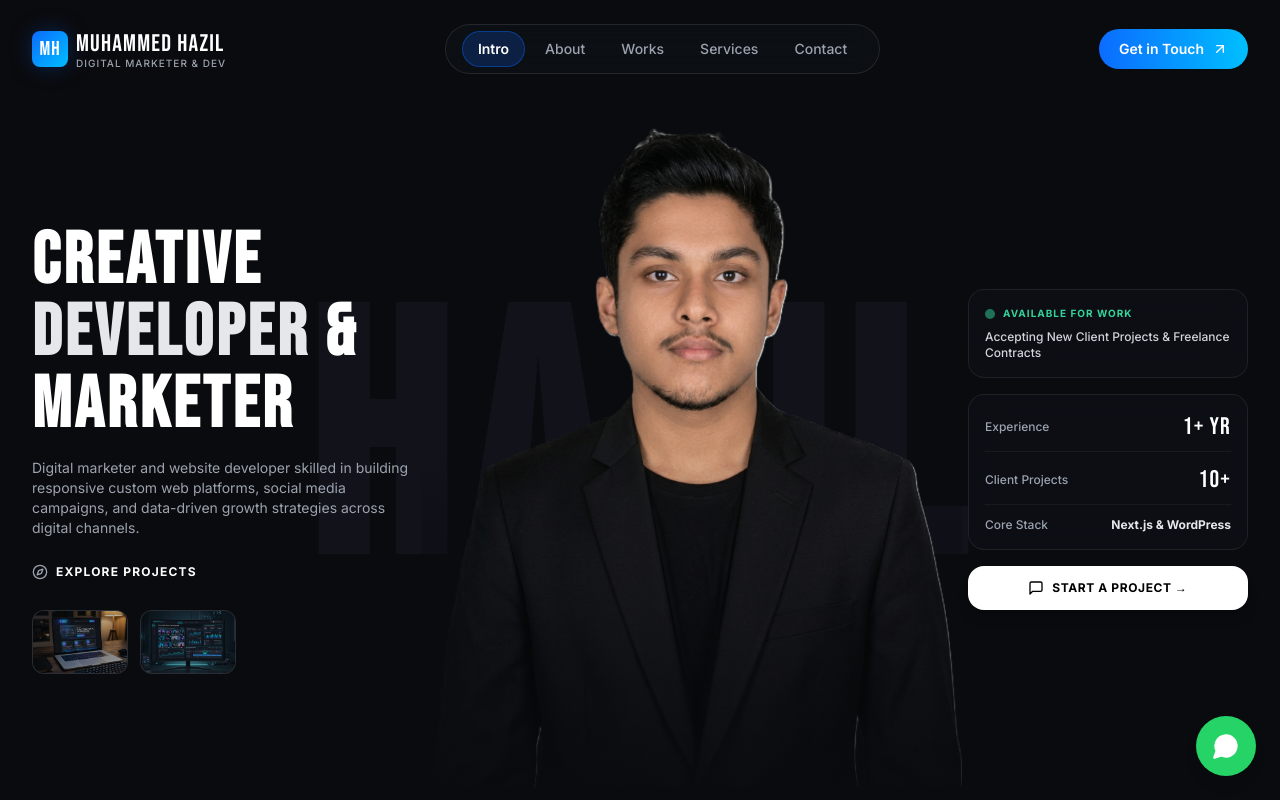
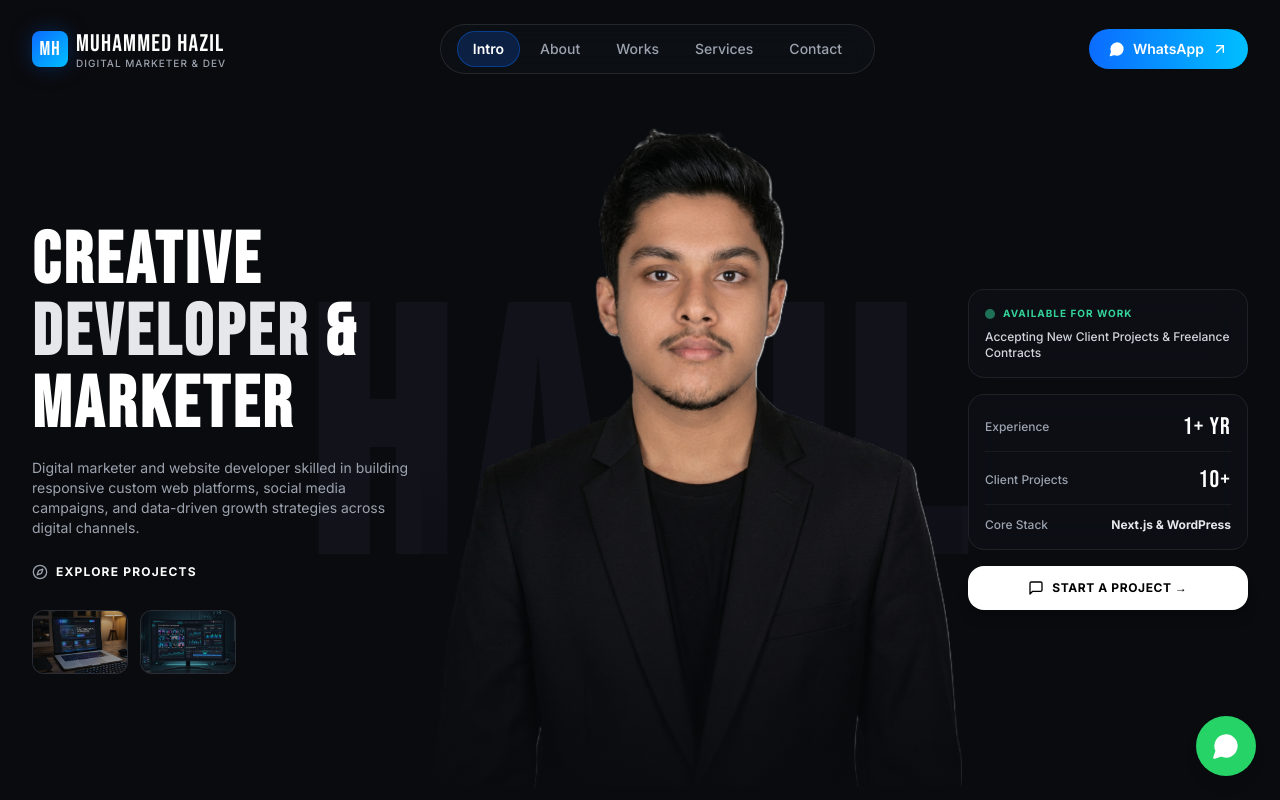
Before and after one commit to hazilav/My-Portfolio, a Next.js app: page / in a window 1280 px wide. Shown: the top 800 px of the page. Built offline with nearby package versions, Linux system fonts and the light colour scheme.

Commit message:
Change Get in Touch header button to WhatsApp button with direct WhatsApp redirect

```diff
--- a/server.js
+++ b/server.js
@@ -350,7 +350,7 @@ function getHtmlHeader(title) {
         <a href="/#works" class="hover:text-white transition-colors">WORK COLLECTIONS</a>
         <a href="/#services" class="hover:text-white transition-colors">PORTFOLIO</a>
       </nav>
-      <a href="/#contact" class="px-6 py-2 rounded-full text-xs font-bold tracking-wider uppercase text-white border border-white/40 hover:bg-white hover:text-black transition-all">CONTACT</a>
+      <a href="${personalInfo.whatsapp}" target="_blank" rel="noopener noreferrer" class="px-6 py-2.5 rounded-full text-xs font-bold tracking-wider uppercase text-white bg-gradient-to-r from-[#0B6CFF] to-[#00BFFF] hover:shadow-lg transition-all flex items-center gap-1.5"><span>WHATSAPP</span> ↗</a>
     </div>
   </header>
 `;
--- a/src/components/Navbar.jsx
+++ b/src/components/Navbar.jsx
@@ -3,7 +3,7 @@
 import { useState, useEffect } from "react";
 import Link from "next/link";
 import { motion, AnimatePresence } from "framer-motion";
-import { Menu, X, ArrowUpRight, MessageSquare } from "lucide-react";
+import { Menu, X, ArrowUpRight, MessageSquare, MessageCircle } from "lucide-react";
 import { personalInfo } from "@/data/resumeData";
 
 export default function Navbar() {
@@ -96,13 +96,16 @@ export default function Navbar() {
 
         {/* Right Action CTA Button */}
         <div className="hidden md:flex items-center gap-4">
-          <Link
-            href="/#contact"
+          <a
+            href={personalInfo.whatsapp}
+            target="_blank"
+            rel="noopener noreferrer"
             className="group relative inline-flex items-center gap-2 px-5 py-2.5 rounded-full text-sm font-semibold text-white bg-gradient-to-r from-[#0B6CFF] to-[#00BFFF] hover:shadow-glow transition-all duration-300"
           >
-            <span>Get in Touch</span>
+            <MessageCircle className="w-4 h-4 fill-current text-white" />
+            <span>WhatsApp</span>
             <ArrowUpRight className="w-4 h-4 group-hover:translate-x-0.5 group-hover:-translate-y-0.5 transition-transform" />
-          </Link>
+          </a>
         </div>
 
         {/* Mobile Hamburger Toggle Button */}
@@ -139,14 +142,16 @@ export default function Navbar() {
                 </Link>
               ))}
               <div className="pt-2 flex flex-col gap-3">
-                <Link
-                  href="/#contact"
+                <a
+                  href={personalInfo.whatsapp}
+                  target="_blank"
+                  rel="noopener noreferrer"
                   onClick={() => setMobileMenuOpen(false)}
                   className="w-full flex items-center justify-center gap-2 py-3 rounded-xl bg-gradient-to-r from-[#0B6CFF] to-[#00BFFF] text-white font-semibold text-center shadow-glow"
                 >
-                  <MessageSquare className="w-4 h-4" />
-                  <span>Contact Me</span>
-                </Link>
+                  <MessageCircle className="w-4 h-4 fill-current text-white" />
+                  <span>WhatsApp</span>
+                </a>
               </div>
             </div>
           </motion.div>
```
